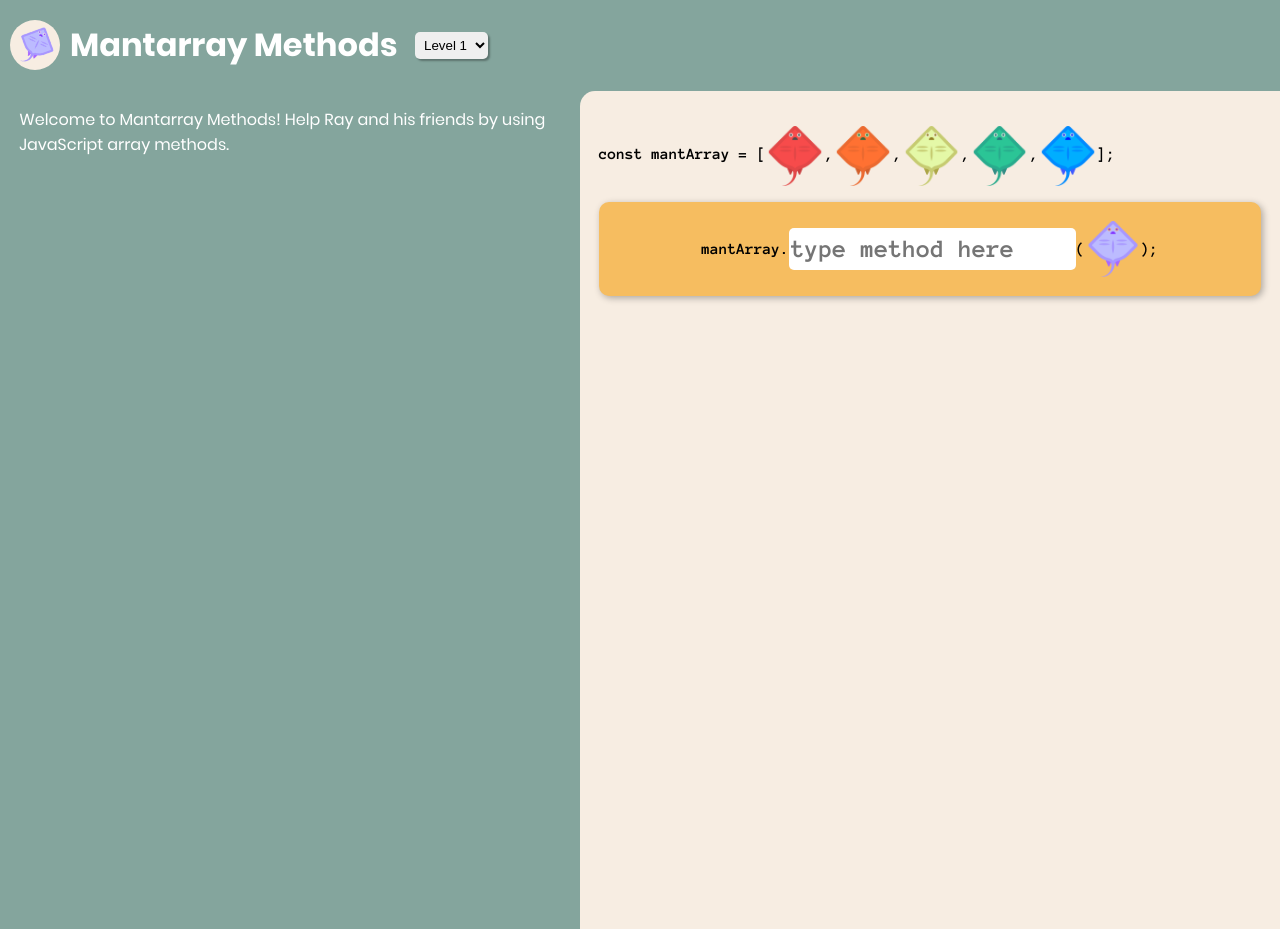
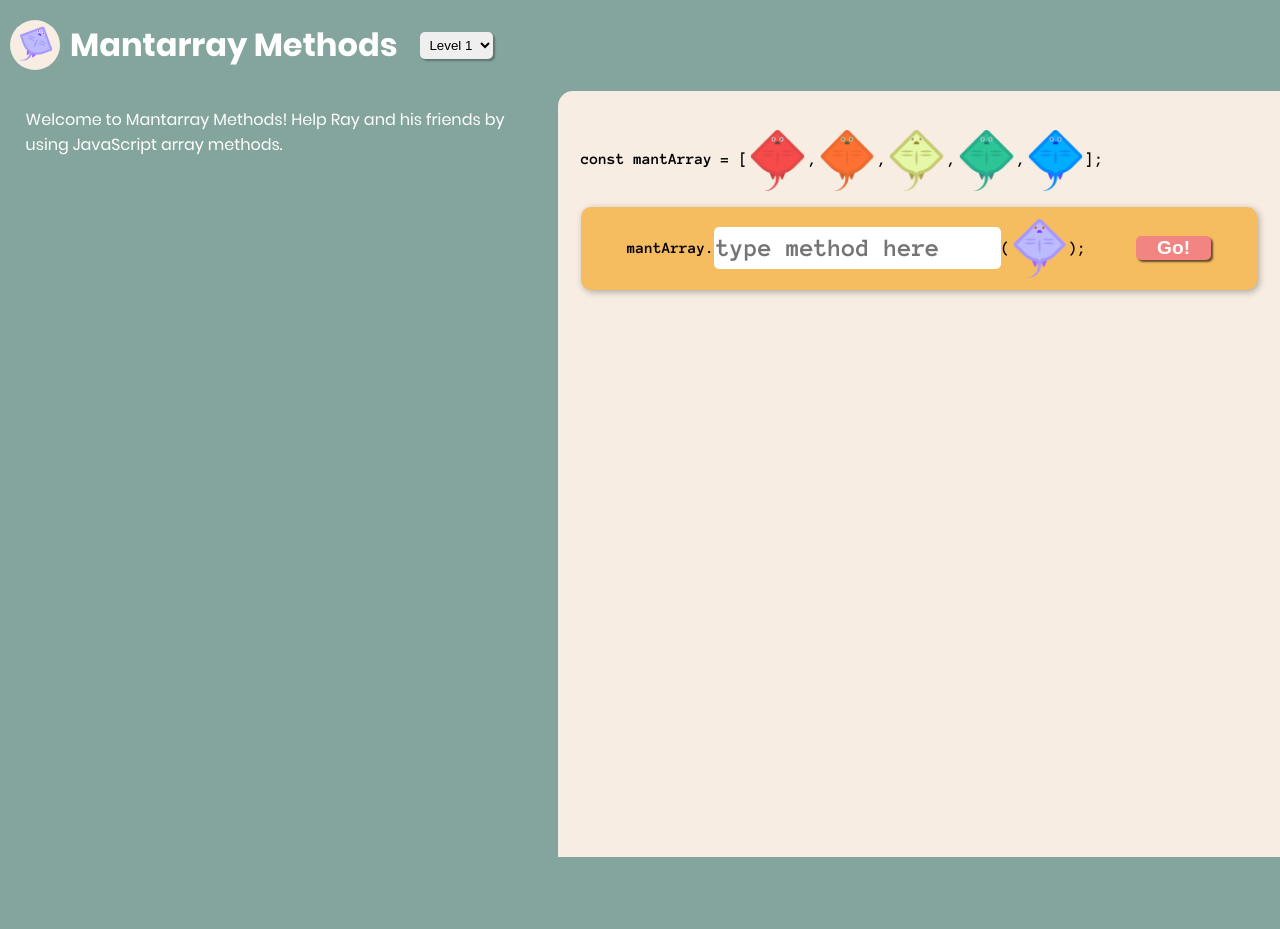
Before and after one commit to jsca-kwok/mantarray-methods, a React (Create React App) app: page / in a window 1280 px wide. After the commit the page ends 857 px from the top, so only its background shows below. Built offline with nearby package versions, Linux system fonts and the light colour scheme; a web font is replaced by a local one.

Commit message:
adjusted margins and spacing for layout

```diff
--- a/src/components/Header/Header.scss
+++ b/src/components/Header/Header.scss
@@ -17,10 +17,10 @@
     }
     &__logo {
         height: 40px;
-        padding: 0.4rem;
+        padding: 10%;
         transform: rotate(25deg);
     }
     &__heading {
-        margin-right: 1.1rem;
+        margin-right: 1.8%;
     }
 }
--- a/src/components/Instruction/Instruction.scss
+++ b/src/components/Instruction/Instruction.scss
@@ -1,7 +1,7 @@
 @import '../../global-styles/styles.scss';
 
 .instruction {
-    margin: 0 1.2rem;
+    margin: 0 2%;
     @include tablet {
         order: -1;
         width: 45vw;
--- a/src/components/Visual/Visual.jsx
+++ b/src/components/Visual/Visual.jsx
@@ -26,11 +26,11 @@ const Visual = () => {
                 ];
             </p>
             <div className='visual__input-container'>
-                <p className='visual__code'>mantArray.</p>
+                <span className='visual__code'>mantArray.</span>
                 <input className='visual__code visual__code--input' placeholder={`type method here`}></input>
-                <p className='visual__code'>(</p>
+                <span className='visual__code'>(</span>
                 <img className='visual__manta-ray' src={purpleRay} alt='manta ray' />
-                <p className='visual__code'>);</p>
+                <span className='visual__code'>);</span>
                 <button className='visual__input-button--tablet'>Go!</button>
             </div>
             <button className='visual__input-button--mobile'>Go!</button>
--- a/src/components/Visual/Visual.scss
+++ b/src/components/Visual/Visual.scss
@@ -4,10 +4,10 @@
     background-color: $secondaryBackgroundColor;
     width: 100vw;
     height: 60vh;
-    padding: 1.2rem;
+    padding: 1.8%;
     @include tablet {
-        width: 55vw;
-        height: 100vh;
+        width: 60vw;
+        height: 90vh;
         border-top-left-radius: 15px;
     }
     &__manta-ray {
@@ -19,7 +19,7 @@
         justify-content: center;
         align-items: center;
         background: $specialBackgroundColor;
-        padding: 1.2rem;
+        padding: 1.8%;
         border-radius: 10px;
         box-shadow: 2px 2px 7px rgba(0,0,0,0.3);
     }
@@ -28,13 +28,14 @@
             @include buttonStyle;
             width: 75px;
             margin-top: 30px;
-            @include tablet {
+            @include desktop {
                 display: none;
             }
         }
         &--tablet {
         display: none;
-            @include tablet {
+            @include desktop {
+                display: initial;
                 @include buttonStyle;
                 margin: 10px 0 10px 50px;
                 width: 75px;
```
